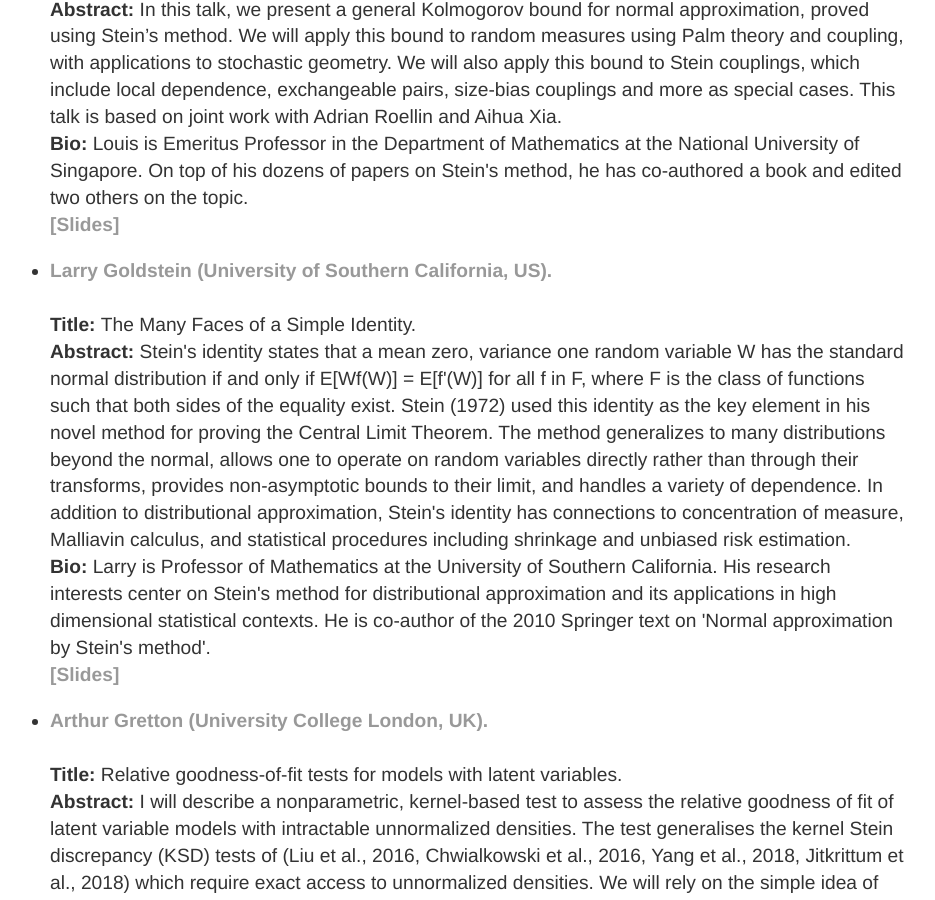
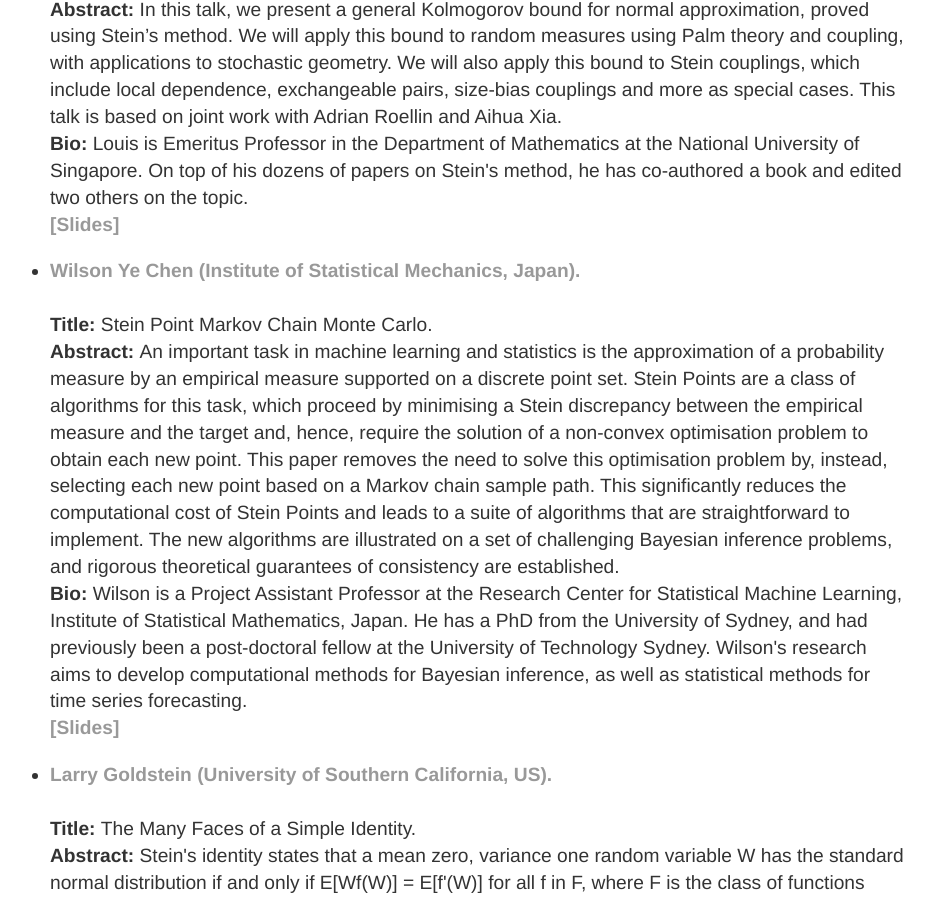
Before and after one commit to steinworkshop/steinworkshop.github.io, a Jekyll site: the page built from index.html, in a window 1280 px wide and 900 px high, scrolled down 3015 px. Shown: the whole window, without its empty margins (182-1117 px from the left). Built offline with Jekyll 4.4.1, drawn with Linux system fonts in a browser that asks for light colours.

Commit message:
wilson bio

```diff
--- a/index.html
+++ b/index.html
@@ -93,6 +93,18 @@ title: ICML Workshop on Stein's Method
 			<strong> Bio: </strong> Louis is Emeritus Professor in the Department of Mathematics at the National University of Singapore. On top of his dozens of papers on Stein's method, he has co-authored a book and edited two others on the topic. <br/>
 
 			<a href="https://steinworkshop.github.io/slides/louis_chen.pdf"><strong>[Slides]</strong></a><br/>
+		</li>
+
+		<li> <strong><a href="https://github.com/wilson-ye-chen"> Wilson Ye Chen (Institute of Statistical Mechanics, Japan). </a></strong> <br/><br/>
+
+
+			<strong> Title: </strong> Stein Point Markov Chain Monte Carlo. <br/>
+
+			<strong> Abstract: </strong> An important task in machine learning and statistics is the approximation of a probability measure by an empirical measure supported on a discrete point set. Stein Points are a class of algorithms for this task, which proceed by minimising a Stein discrepancy between the empirical measure and the target and, hence, require the solution of a non-convex optimisation problem to obtain each new point. This paper removes the need to solve this optimisation problem by, instead, selecting each new point based on a Markov chain sample path. This significantly reduces the computational cost of Stein Points and leads to a suite of algorithms that are straightforward to implement. The new algorithms are illustrated on a set of challenging Bayesian inference problems, and rigorous theoretical guarantees of consistency are established. <br/>
+
+			<strong> Bio: </strong> Wilson is a Project Assistant Professor at the Research Center for Statistical Machine Learning, Institute of Statistical Mathematics, Japan. He has a PhD from the University of Sydney, and had previously been a post-doctoral fellow at the University of Technology Sydney. Wilson's research aims to develop computational methods for Bayesian inference, as well as statistical methods for time series forecasting. <br/>
+
+			<a href="https://steinworkshop.github.io/slides/wilson_chen.pdf"><strong>[Slides]</strong></a><br/>
 		</li>
 
 
```
